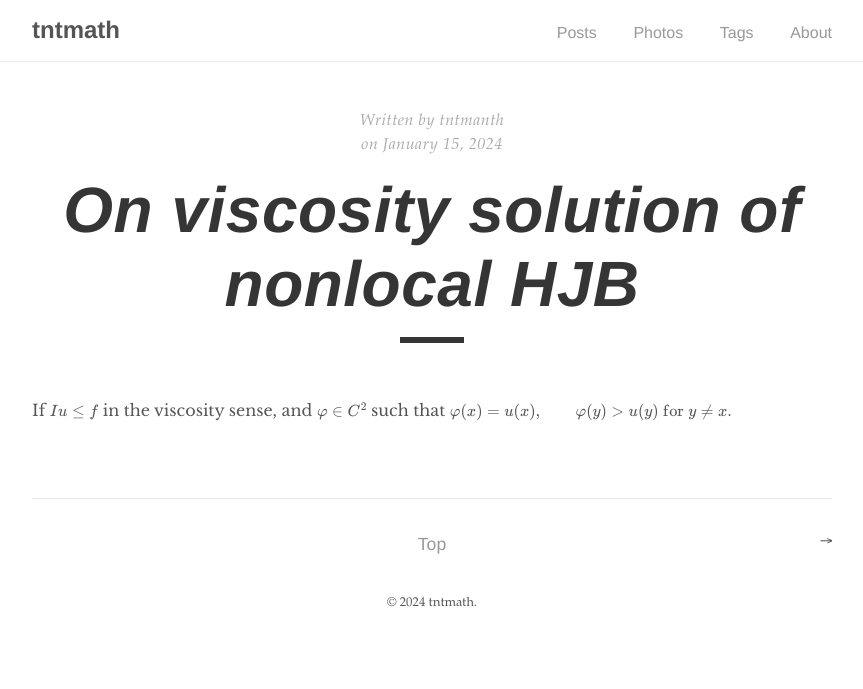
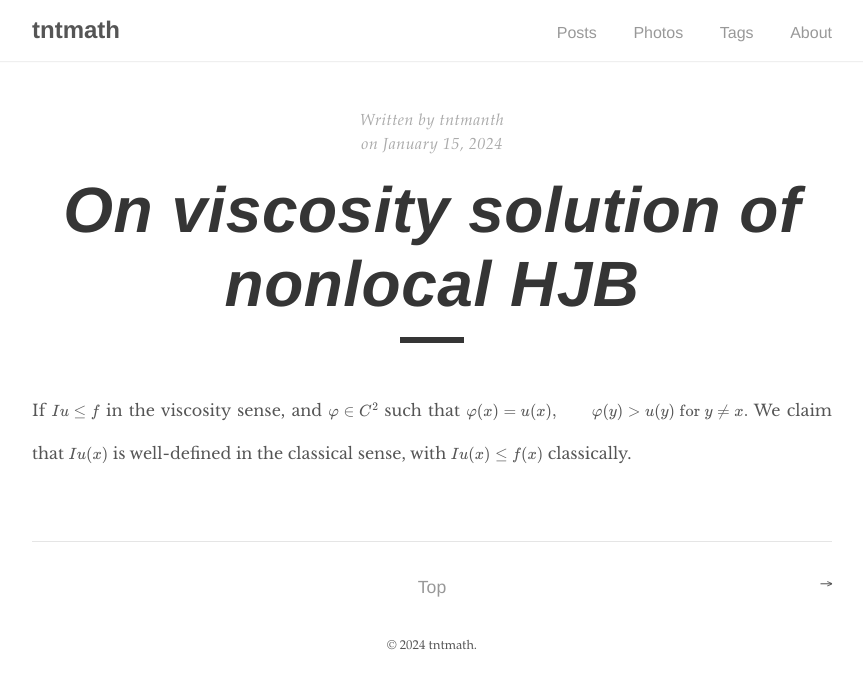
Before and after one commit to tunguyenthaison/tntmath, a Jekyll site: the page built from _posts/2024-01-15-on-viscosity-soln-nonlocal.md, in a window 1280 px wide. Shown: the top 689 px of the page, without its empty margins (208-1071 px from the left). Built offline with Jekyll 4.4.1, drawn with Linux system fonts in a browser that asks for light colours; formulas are drawn with MathJax 3.

Commit message:
update blog

```diff
--- a/_posts/2024-01-15-on-viscosity-soln-nonlocal.md
+++ b/_posts/2024-01-15-on-viscosity-soln-nonlocal.md
@@ -14,3 +14,4 @@ If $Iu \leq f$ in the viscosity sense, and $\varphi\in C^2$ such that
 $$
     \varphi(x) = u (x), \qquad \varphi(y) > u(y)\;\text{for}\;y\neq x.
 $$
+We claim that $Iu(x)$ is well-defined in the classical sense, with $Iu(x)\leq f(x)$ classically.
```
